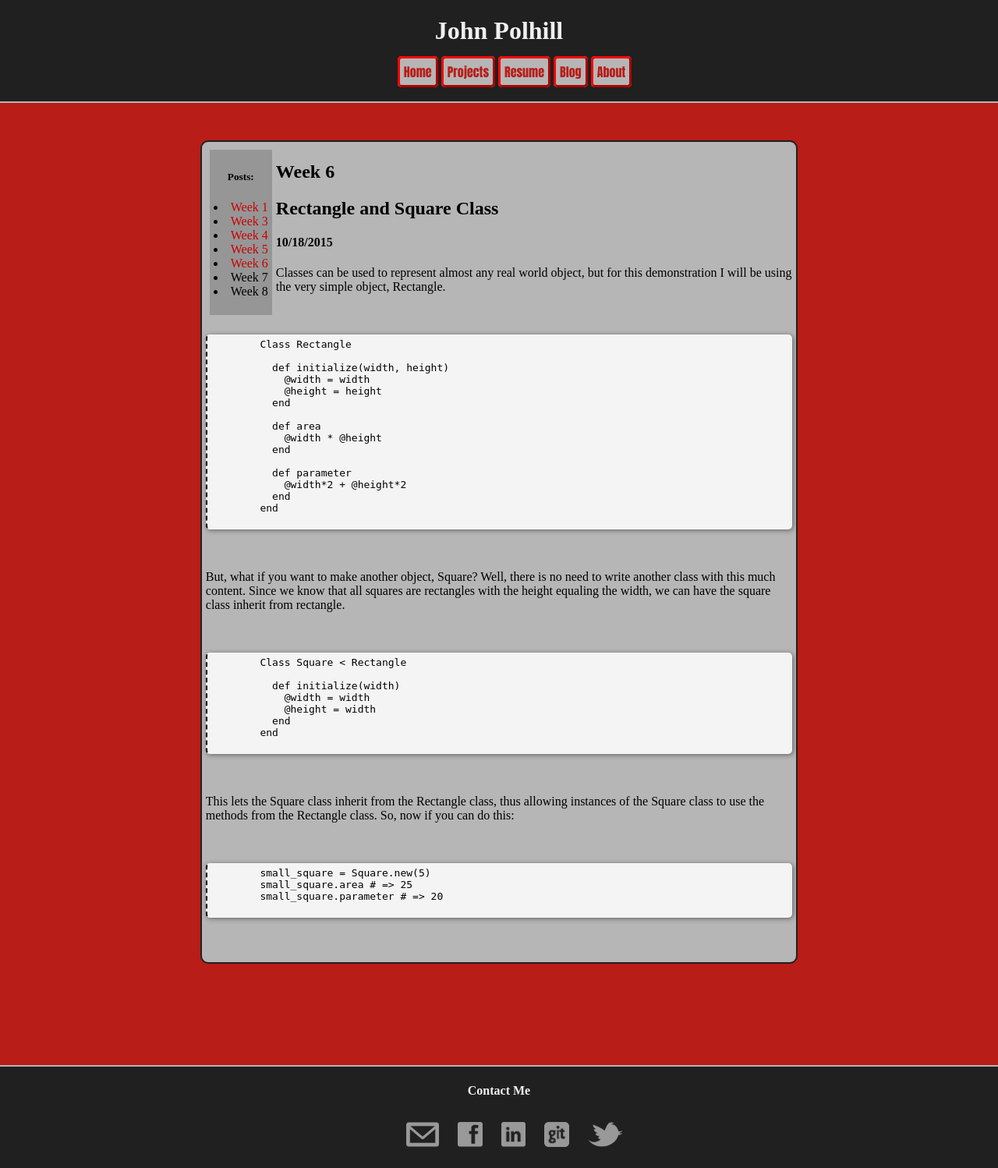
After one commit to JohnP42/JohnP42.github.io, a PHP site: page /blog/ruby-classes.html in a window 1280 px wide. The commit adds this page. Shown: the whole page at 78% size. Run offline with PHP 8.4, Linux system fonts and the light colour scheme.

Commit message:
add ruby-classes.html

```diff
--- a/about.html
+++ b/about.html
@@ -24,7 +24,10 @@
     	<section>
   		<img id="profile" src="imgs/headshot.png" alt="John" />
 
-
+      <p>Hey, I'm John Polhill and am currently living in Illinois, thus will be attending the DBC of Chicago. As far as my home town is concerned, I've moved so frequently that it is hard to keep track. In fact, I have moved more times than I am years old. Although, I did attend Yorkville High School for 3 years, so that is a place I could identify with.</p>
+      <p>As for my interests, I enjoy programming, game development, video games, drawing, strategy and tactics, history of war, table-top games, rock climbing, weight lifting, sports, super heroes, animation,  and many, many other activities. I primarily enjoy doing something that increases either my physical or mental capabilities. </p>
+      <p>I have graduated from Yorkville High School and currently have 1 year of college under my belt. For programming related experience, I am primarily self taught, though I have taken the AP test for computer science in high school and scored the maximum number of points, so that does count as college level programming experience.</p>
+      <p>As for something quirky about myself, I'm not entirely sure what counts as quirky. I'm double jointed, can't whistle, can't blow bubble gum bubbles, I'm 20 years old and have a son who has an uncle that is younger than he is, I sing a mean Mr. Grinch, though can't really sing in general, and I still share a room with my younger brother. So, pick any of those I suppose.</p>
     	</section>
     </main>
 
--- a/blog/array-hashes.html
+++ b/blog/array-hashes.html
@@ -33,7 +33,7 @@
         <li><a href="css-concepts.html">Week 3</a></li>
         <li><a href="array-hashes.html">Week 4</a></li>
         <li><a href="enumerable-methods.html">Week 5</a></li>
-        <li>Week 6</li>
+        <li><a href="ruby-classes.html">Week 6</a></li>
         <li>Week 7</li>
         <li>Week 8</li>
       </ul>
--- a/blog/blog-template.html
+++ b/blog/blog-template.html
@@ -32,7 +32,7 @@
         <li><a href="css-concepts.html">Week 3</a></li>
         <li><a href="array-hashes.html">Week 4</a></li>
         <li><a href="enumerable-methods.html">Week 5</a></li>
-        <li>Week 6</li>
+        <li><a href="ruby-classes.html">Week 6</a></li>
         <li>Week 7</li>
         <li>Week 8</li>
       </ul>
--- a/blog/css-concepts.html
+++ b/blog/css-concepts.html
@@ -32,7 +32,7 @@
         <li><a href="css-concepts.html">Week 3</a></li>
         <li><a href="array-hashes.html">Week 4</a></li>
         <li><a href="enumerable-methods.html">Week 5</a></li>
-        <li>Week 6</li>
+        <li><a href="ruby-classes.html">Week 6</a></li>
         <li>Week 7</li>
         <li>Week 8</li>
       </ul>
--- a/blog/enumerable-methods.html
+++ b/blog/enumerable-methods.html
@@ -32,7 +32,7 @@
         <li><a href="css-concepts.html">Week 3</a></li>
         <li><a href="array-hashes.html">Week 4</a></li>
         <li><a href="enumerable-methods.html">Week 5</a></li>
-        <li>Week 6</li>
+        <li><a href="ruby-classes.html">Week 6</a></li>
         <li>Week 7</li>
         <li>Week 8</li>
       </ul>
--- a/blog/index.html
+++ b/blog/index.html
@@ -32,7 +32,7 @@
         <li><a href="css-concepts.html">Week 3</a></li>
         <li><a href="array-hashes.html">Week 4</a></li>
         <li><a href="enumerable-methods.html">Week 5</a></li>
-        <li>Week 6</li>
+        <li><a href="ruby-classes.html">Week 6</a></li>
         <li>Week 7</li>
         <li>Week 8</li>
       </ul>
--- /dev/null
+++ b/blog/ruby-classes.html
@@ -0,0 +1,122 @@
+<!DOCTYPE html>
+<html>
+<head>
+  <title>John's Tech Blog 1</title>
+  <meta charset="UTF-8">
+  <link rel="stylesheet" type="text/css" href="../stylesheet/default.css">
+  <link rel="stylesheet" type="text/css" href="../stylesheet/blog.css">
+</head>
+
+<body>
+
+  <header>
+    <h1>John Polhill</h1>
+    <nav>
+      <ul>
+        <li><a href="../index.html">Home</a></li>
+        <li><a href="#">Projects</a></li>
+        <li><a href="#">Resume</a></li>
+        <li><a href="index.html">Blog</a></li>
+        <li><a href="../about.html">About</a></li>
+      </ul>
+    </nav>
+  </header>
+
+<main>
+  <section>
+
+    <aside>
+      <h5>Posts:</h5>
+      <ul>
+        <li><a href="t1-git-blog.html">Week 1</a></li>
+        <li><a href="css-concepts.html">Week 3</a></li>
+        <li><a href="array-hashes.html">Week 4</a></li>
+        <li><a href="enumerable-methods.html">Week 5</a></li>
+        <li><a href="ruby-classes.html">Week 6</a></li>
+        <li>Week 7</li>
+        <li>Week 8</li>
+      </ul>
+    </aside>
+
+    <article>
+      <h2>Week 6</h2>
+      <h2>Rectangle and Square Class</h2>
+      <h4>10/18/2015</h4>
+
+      <p>Classes can be used to represent almost any real world object, but for this demonstration I will be using the very simple object, Rectangle.</p>
+
+      <pre>
+        Class Rectangle
+
+          def initialize(width, height)
+            @width = width
+            @height = height
+          end
+
+          def area
+            @width * @height
+          end
+
+          def parameter
+            @width*2 + @height*2
+          end
+        end
+      </pre>
+
+      <p>But, what if you want to make another object, Square? Well, there is no need to write another class with this much content. Since we know that all squares are rectangles with the height equaling the width, we can have the square class inherit from rectangle.</p>
+
+      <pre>
+        Class Square &lt; Rectangle
+
+          def initialize(width)
+            @width = width
+            @height = width
+          end
+        end
+      </pre>
+
+      <p>This lets the Square class inherit from the Rectangle class, thus allowing instances of the Square class to use the methods from the Rectangle class. So, now if you can do this:</p>
+
+      <pre>
+        small_square = Square.new(5)
+        small_square.area # => 25
+        small_square.parameter # => 20
+      </pre>
+
+    </article>
+  </section>
+</main>
+
+  <footer>
+    <h4>Contact Me</h4>
+    <ul>
+      <li>
+        <a href="mailto:JohnPolhill42@gmail.com" target="_blank">
+          <img src="../imgs/mail-icon.png" alt="E-mail" height="32">
+        </a>
+      </li>
+      <li>
+        <a href="https://www.facebook.com/john.polhill.3" target="_blank">
+          <img src="../imgs/fb-icon.png" alt="Facebook" height="32">
+        </a>
+      </li>
+      <li>
+        <a href="https://www.linkedin.com/profile/view?id=AAIAABqp07wByyz-f2f-dwmX4z2h9xvQtDSoj9s" target="_blank">
+          <img src="../imgs/in-icon.png" alt="LinkdIn" height="32">
+        </a>
+      </li>
+      <li>
+        <a href="https://github.com/JohnP42" target="_blank">
+          <img src="../imgs/git-icon.png" alt="Github" height="32">
+        </a>
+      </li>
+      <li>
+        <a href="https://twitter.com/JohnPolhill42" target="_blank">
+          <img src="../imgs/twitter-icon.png" alt="Twitter" height="32">
+        </a>
+      </li>
+    </ul>
+  </footer>
+
+</body>
+</html>
--- a/blog/t1-git-blog.html
+++ b/blog/t1-git-blog.html
@@ -31,7 +31,7 @@
         <li><a href="css-concepts.html">Week 3</a></li>
         <li><a href="array-hashes.html">Week 4</a></li>
         <li><a href="enumerable-methods.html">Week 5</a></li>
-        <li>Week 6</li>
+        <li><a href="ruby-classes.html">Week 6</a></li>
         <li>Week 7</li>
         <li>Week 8</li>
       </ul>
--- a/stylesheet/blog.css
+++ b/stylesheet/blog.css
@@ -31,3 +31,13 @@ img {
 	border: 1px solid red;
 	transition: 0.5s;
 }
+
+pre {
+  font-family: monospace;
+  background-color: #F4F4F4;
+  margin: 4em auto;
+  padding: 5px;
+  border-radius: 5px;
+  border-left: 2px dashed black;
+  box-shadow: .1em .1em .5em rgba(0,0,0,.45);
+}
```
